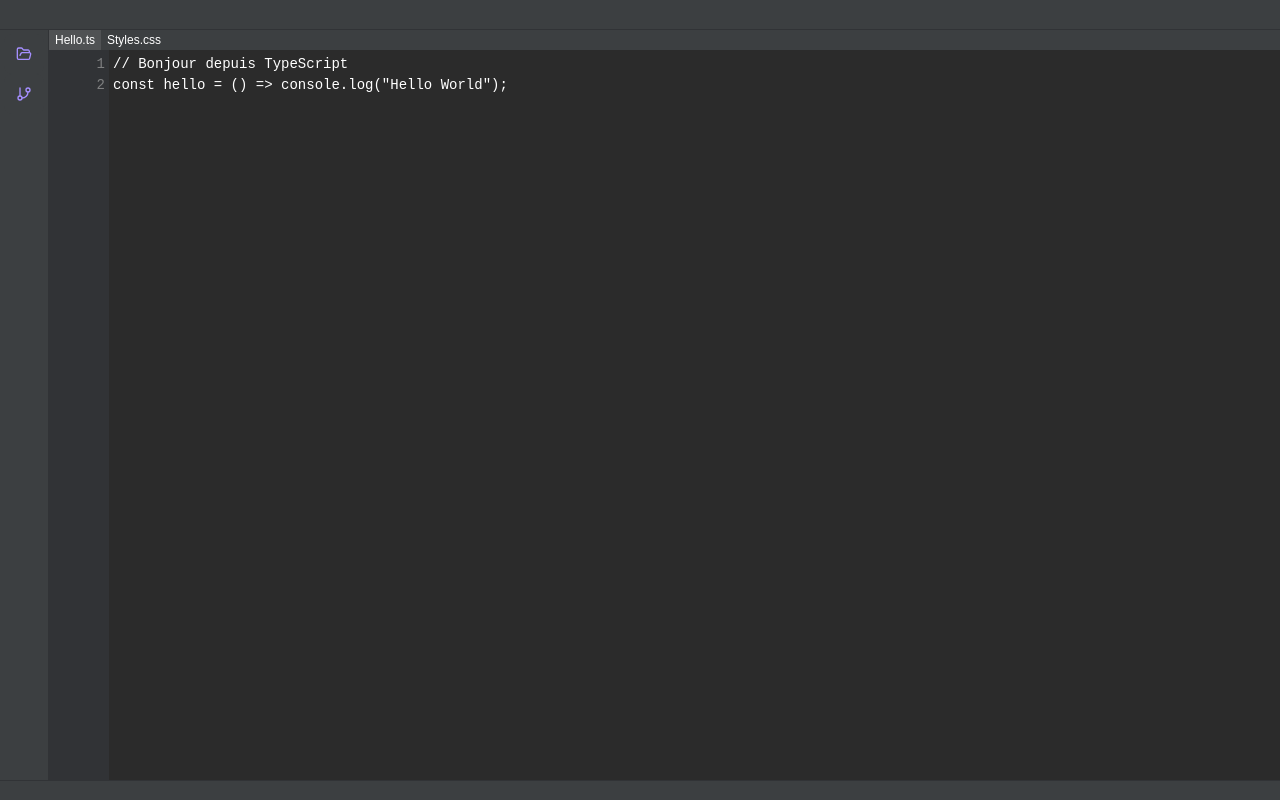
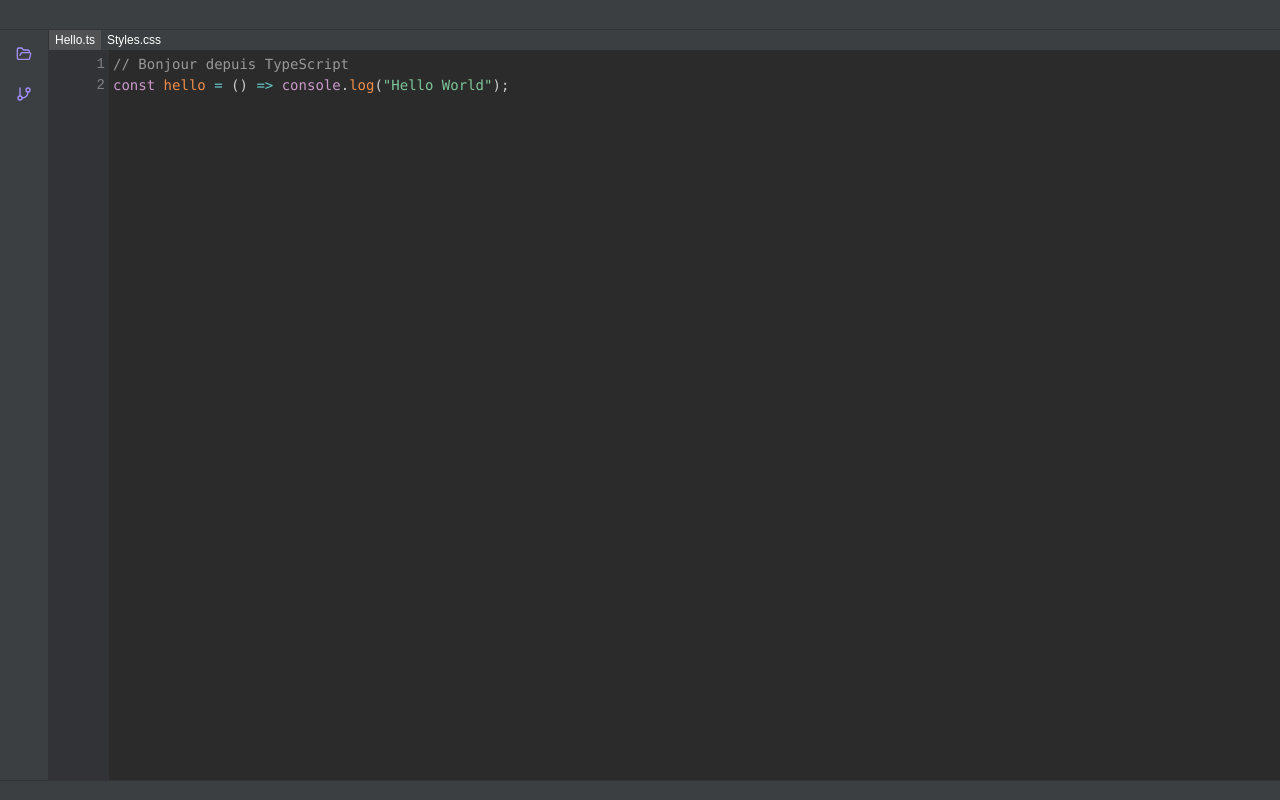
Before and after one commit to LilianMrzt/dev-ink, a React (Create React App) app: page / in a window 1280 px wide. Built offline with nearby package versions, Linux system fonts and the light colour scheme.

Commit message:
[FEAT] Ajout de la coloration des elements du code avec Prism

```diff
--- a/package.json
+++ b/package.json
@@ -12,6 +12,7 @@
     "desktop": "yarn build && yarn build:electron && electron ./dist/electron.js"
   },
   "dependencies": {
+    "prismjs": "^1.30.0",
     "react": "^19.1.0",
     "react-dom": "^19.1.0",
     "react-scripts": "5.0.1"
@@ -19,6 +20,7 @@
   "devDependencies": {
     "@craco/craco": "^7.1.0",
     "@types/electron": "^1.6.12",
+    "@types/prismjs": "^1.26.5",
     "@types/react": "^19.1.2",
     "@types/react-dom": "^19.1.2",
     "@typescript-eslint/eslint-plugin": "^8.31.0",
--- a/src/index.css
+++ b/src/index.css
@@ -1,3 +1,5 @@
+@import 'prismjs/themes/prism-tomorrow.css';
+
 body {
   margin: 0;
   font-family: -apple-system, BlinkMacSystemFont, 'Segoe UI', 'Roboto', 'Oxygen',
--- /dev/null
+++ b/src/ui/blocs/editor/EditorHighlight.tsx
@@ -0,0 +1,28 @@
+import React, { FC } from 'react'
+import './editor-highlight.css'
+import Prism from 'prismjs'
+import 'prismjs/components/prism-typescript'
+import 'prismjs/components/prism-javascript'
+import 'prismjs/components/prism-css'
+import 'prismjs/components/prism-json'
+import 'prismjs/components/prism-markup'
+import 'prismjs/themes/prism-tomorrow.css'
+
+export interface EditorHighlightProps {
+    code: string
+}
+
+const EditorHighlight: FC<EditorHighlightProps> = ({ code }) => {
+    // TODO: Verifier si possible sans librairie
+    const highlighted = Prism.highlight(code, Prism.languages.typescript, 'typescript')
+
+    return (
+        <pre
+            className={'editor-highlight'}
+        >
+            <code dangerouslySetInnerHTML={{ __html: highlighted }} />
+        </pre>
+    )
+}
+
+export default EditorHighlight
--- a/src/ui/blocs/editor/EditorWindow.tsx
+++ b/src/ui/blocs/editor/EditorWindow.tsx
@@ -3,6 +3,7 @@ import './editor-window.css'
 import { EditorWindowProps } from '@interfaces/ui/blocs/editor/EditorWindowProps'
 import EditorLineNumbers from '@ui/blocs/editor/EditorLineNumbers'
 import EditorTextArea from '@ui/blocs/editor/EditorTextArea'
+import EditorHighlight from '@ui/blocs/editor/EditorHighlight'
 
 export const EditorWindow: FC<EditorWindowProps> = ({
     fixture,
@@ -19,6 +20,12 @@ export const EditorWindow: FC<EditorWindowProps> = ({
                 linesRef={linesRef}
                 code={code}
             />
+            <div
+                className={'editor-layer'}
+            >
+                <EditorHighlight
+                    code={code}
+                />
                 <EditorTextArea
                     code={code}
                     setCode={setCode}
@@ -27,5 +34,6 @@ export const EditorWindow: FC<EditorWindowProps> = ({
                     onChange={onChange}
                 />
             </div>
+        </div>
     )
 }
--- /dev/null
+++ b/src/ui/blocs/editor/editor-highlight.css
@@ -0,0 +1,20 @@
+.editor-highlight {
+    position: absolute;
+    inset: 0;
+    margin: 0;
+    padding: 4px;
+    font-family: monospace;
+    font-size: 14px;
+    line-height: 1.5;
+    white-space: pre-wrap;
+    word-break: break-word;
+    pointer-events: none;
+    z-index: 3;
+    box-sizing: border-box;
+    color: var(--text);
+}
+
+.editor-highlight code {
+    display: block;
+    text-align: left;
+}
--- a/src/ui/blocs/editor/editor-text-area.css
+++ b/src/ui/blocs/editor/editor-text-area.css
@@ -2,7 +2,6 @@
     flex: 1;
     height: 100%;
     background: transparent;
-    color: var(--text);
     caret-color: var(--text);
     font-family: inherit;
     font-size: 14px;
@@ -15,4 +14,5 @@
     padding: 4px;
     box-sizing: border-box;
     overflow: auto;
+    color: transparent;
 }
--- a/src/ui/blocs/editor/editor-window.css
+++ b/src/ui/blocs/editor/editor-window.css
@@ -7,3 +7,9 @@
     display: flex;
     overflow: hidden;
 }
+
+.editor-layer {
+    position: relative;
+    flex: 1;
+    display: flex;
+}
```
Also changed, not shown: 1 other file (tests, documents, lock files or other folders). Lines whose indentation alone changed are shown as unchanged.
